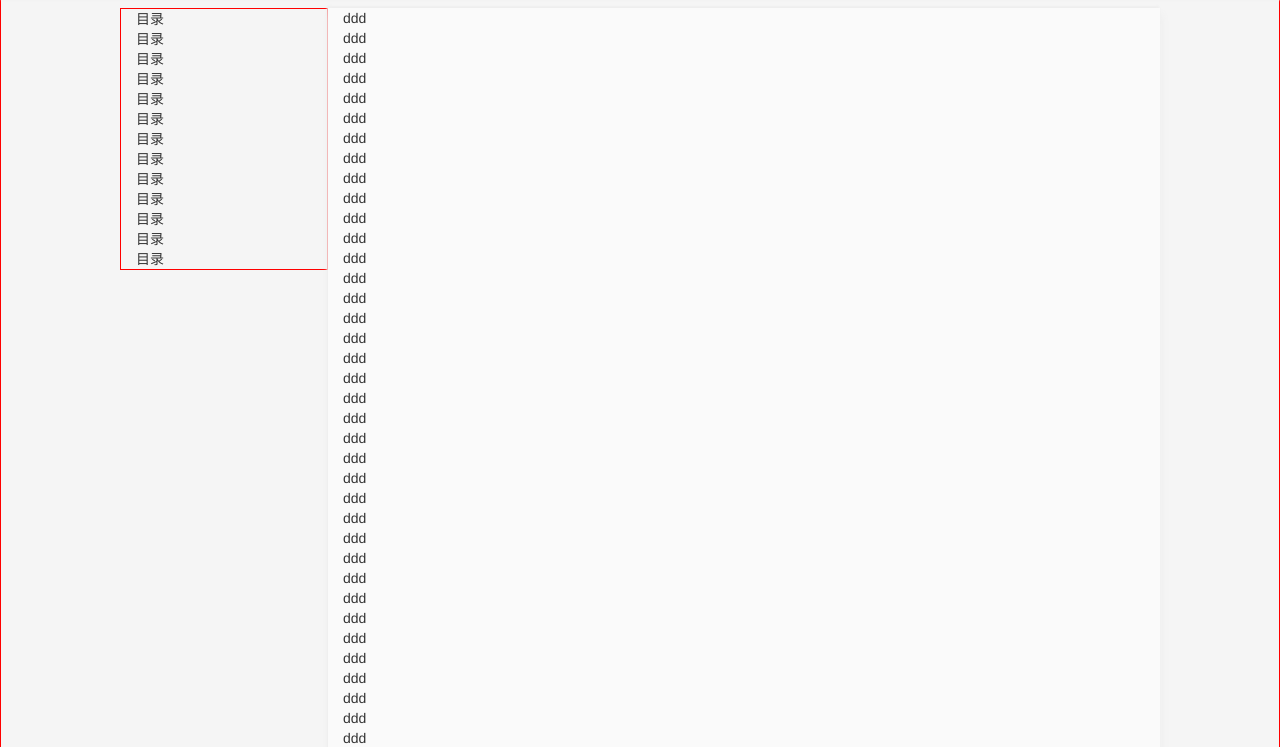
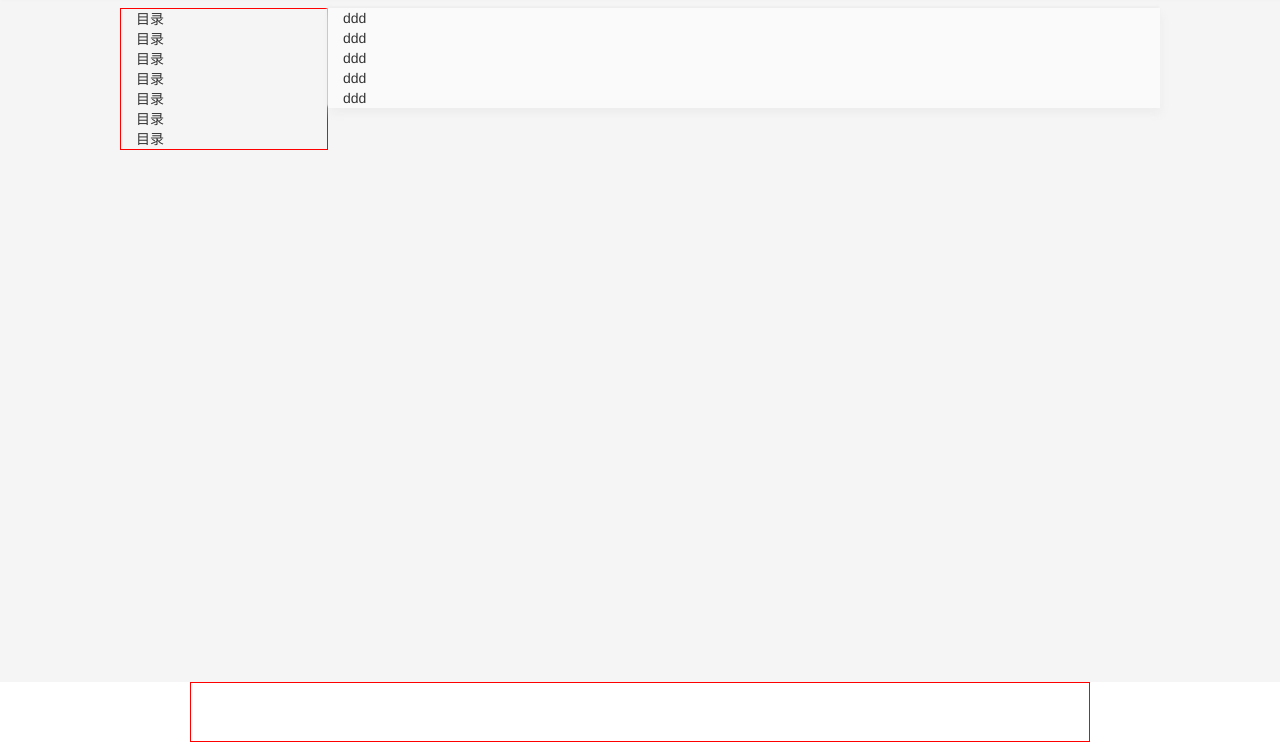
Before and after one commit to UsherYue/FoolDoc, a website: page views/index.html in a window 1280 px wide. Shown: the part 53-800 px from the top of the page. Drawn offline with nearby package versions, Linux system fonts and the light colour scheme.

Commit message:
初始化布局

```diff
--- a/conf/config.js
+++ b/conf/config.js
@@ -40,8 +40,8 @@ module.exports = {
     //静态目录配置
     staticConfig:[
         {
-            router:'/',
-            path:'public',
+            router:'/static',
+            path:'static',
             index:'index.html'
         }
     ],
--- a/views/index.html
+++ b/views/index.html
@@ -13,31 +13,30 @@
         }
         html,body{
             height: 100%;
+            background: #F5F5F5;
         }
         #page{
             background: #F5F5F5;
-            border:1px solid red;
+            border:1px solid #F5F5F5;
             width:100%;
-            min-height:100% !important;
-            height:100%;
-            height:auto !important;
+            height:100% !important;
+            min-height: 100% !important;
+            /*margin 为负数自动计算宽度*/
+            margin-bottom:  -130px;
         }
         .top-navigation{
             box-shadow: 1px 2px 2px #eeeeee;
         }
         #main{
-
             margin-top:60px;
         }
         #main div.content-box{
             background: #fafafa;
             box-shadow: -1px -2px 2px #eeeeee,2px 6px 8px #eeeeee;
         }
-
         #footer{
-            margin-top:5px;
-            height:70px;
-            border:1px solid red;
+            height:65px;
+            margin-top:65px;
             background: #fff;
             width:100%;
             min-width:100% !important;
@@ -49,7 +48,7 @@
 </head>
 <body>
 
-<div id="page" style="">
+<div id="page" >
 
     <!--navigation begin-->
     <div class="navbar navbar-fixed-top navbar-default top-navigation " role="navigation" >
@@ -83,12 +82,6 @@
               目录<br>
               目录<br>
               目录<br>
-              目录<br>
-              目录<br>
-              目录<br>
-              目录<br>
-              目录<br>
-              目录<br>
           </div>
             <div class="content-box col-sm-8">
                 ddd<br>
@@ -96,98 +89,19 @@
                 ddd<br>
                 ddd<br>
                 ddd<br>
-                ddd<br>
-                ddd<br>
-                ddd<br>
-                ddd<br>
-                ddd<br>
-                ddd<br>
-                ddd<br>
-                ddd<br>
-                ddd<br>
-                ddd<br>
-                ddd<br>
-                ddd<br>
-                ddd<br>
-                ddd<br>
-                ddd<br>
-                ddd<br>
-                ddd<br>
-                ddd<br>
-                ddd<br>
-                ddd<br>
-                ddd<br>
-                ddd<br>
-                ddd<br>
-                ddd<br>
-                ddd<br>
-                ddd<br>
-                ddd<br>
-                ddd<br>
-                ddd<br>
-                ddd<br>
-                ddd<br>
-                ddd<br>
-                ddd<br>
-                ddd<br>
-                ddd<br>
-                dd<br>
-                ddd<br>
-                ddd<br>
-                ddd<br>
-                ddd<br>
-                ddd<br>
-                ddd<br>
-                ddd<br>
-                ddd<br>
-                ddd<br>
-                ddd<br>
-                ddd<br>
-                ddd<br>
-                ddd<br>
-                ddd<br>
-                dd<br>
-                ddd<br>
-                ddd<br>
-                ddd<br>
-                ddd<br>
-                ddd<br>
-                ddd<br>
-                ddd<br>
-                ddd<br>
-                ddd<br>
-                ddd<br>
-                ddd<br>
-                ddd<br>
-                ddd<br>
-                ddd<br>
-                dd<br>
-                ddd<br>
-                ddd<br>
-                ddd<br>
-                ddd<br>
-                ddd<br>
-                ddd<br>
-                ddd<br>
-                ddd<br>
-                ddd<br>
-                ddd<br>
-                ddd<br>
-                ddd<br>
-                ddd<br>
-                ddd<br>
-
             </div>
     </div>
+    <!--footer end-->
+</div>
 
-    <!--footer begin-->
-    <div  id="footer">
+<!--footer begin-->
+<footer  id="footer" class="container-fluid">
+    <div style="border: 1px solid red;width:900px;height: 60px;" class="center-block">
+
+    </div>
+</footer>
 
 
-    </div>
-
-    <!--footer end-->
-</div>
 
 
 
```
Also changed, not shown: routes/index.js (+1 -6 lines).
